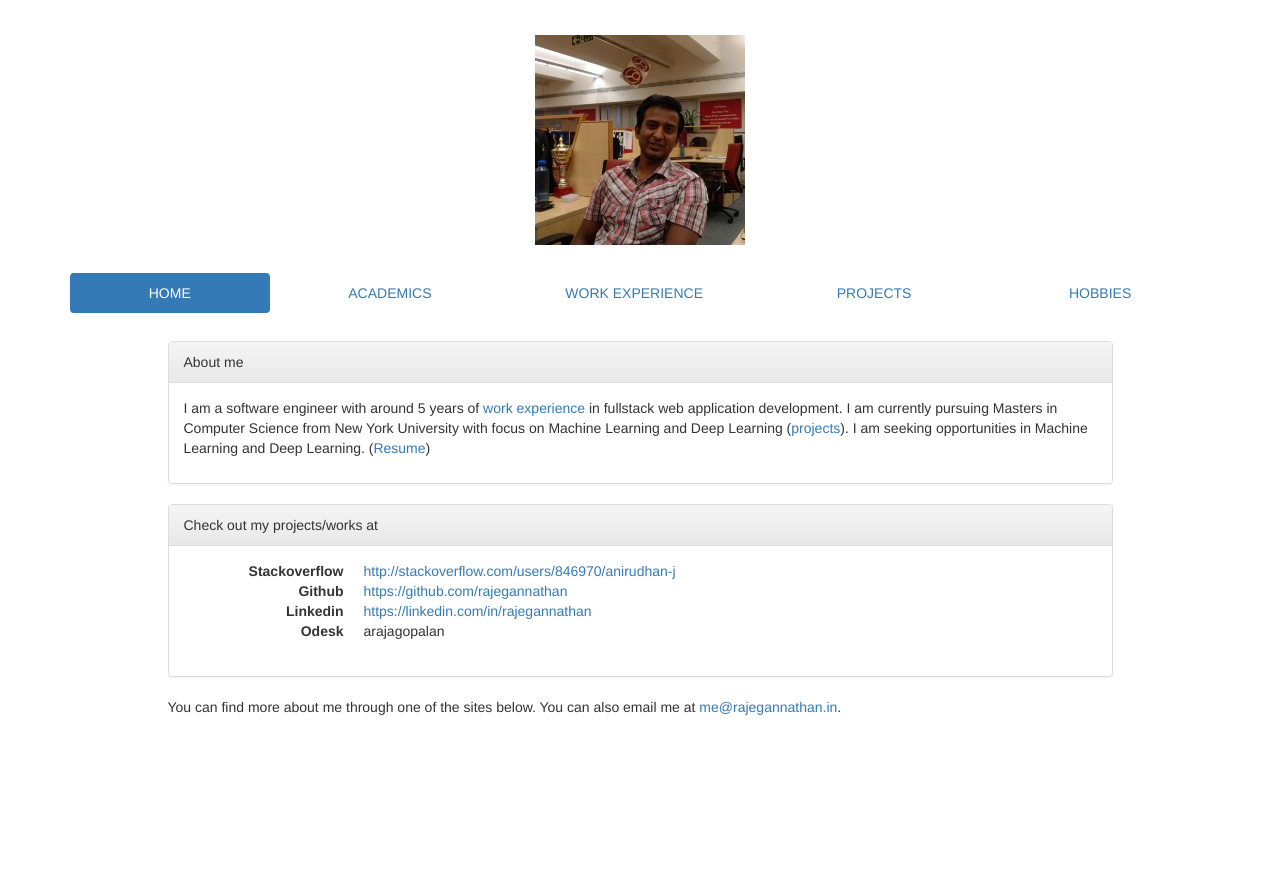
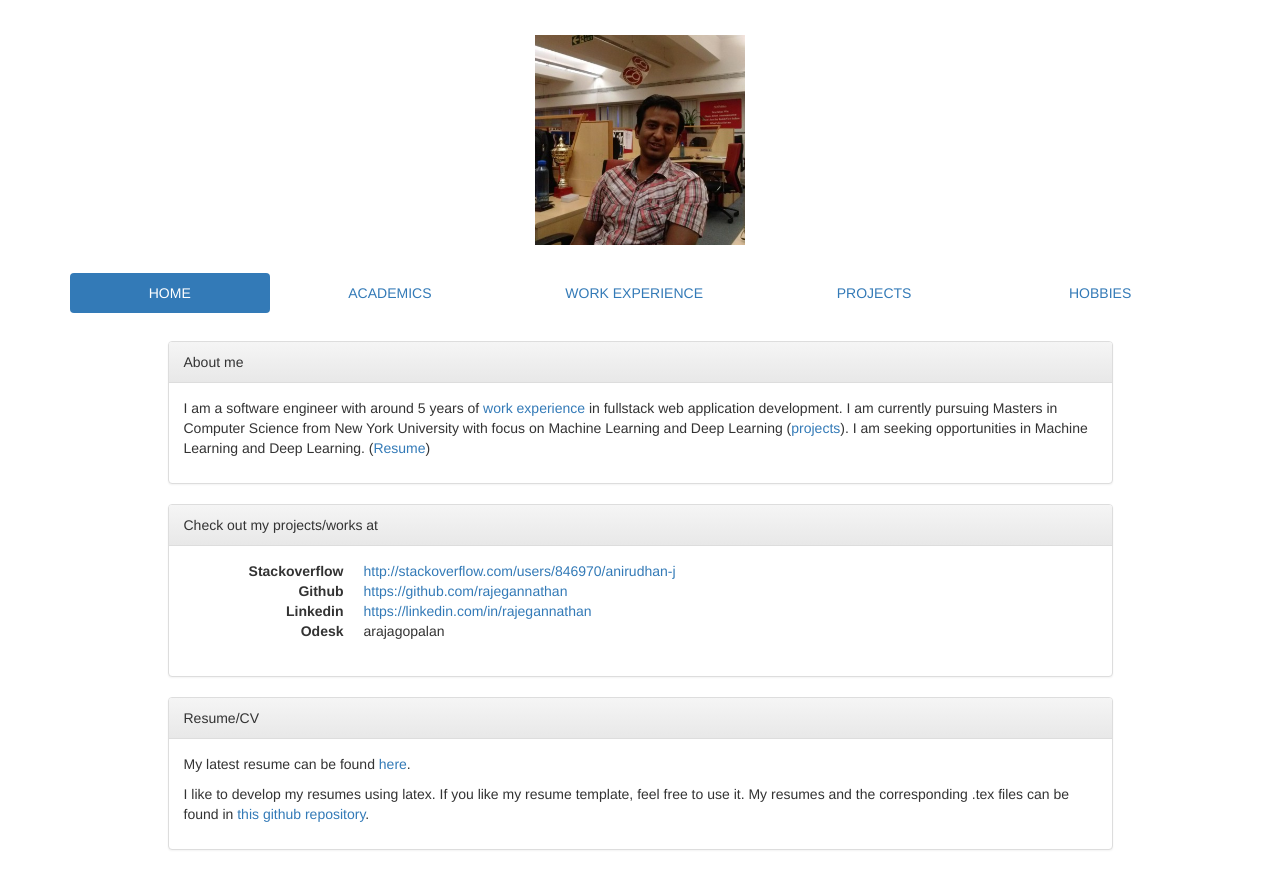
Before and after one commit to algorithmcardboard/rajegannathan.github.io, a plain HTML site: page index.html in a window 1280 px wide. Shown: the part 134-1004 px from the top of the page. Before the commit the page ends 861 px from the top, so only its background shows below. Drawn offline with nearby package versions, Linux system fonts and the light colour scheme.

Commit message:
minor changes

```diff
--- a/index.html
+++ b/index.html
@@ -68,10 +68,20 @@
                         </div>
                     </div>
 
-                    <p>
-                    You can find more about me through one of the sites below.  You can also email me at <a href="mailto:me@rajegannathan.in">me@rajegannathan.in</a>.
-                    </p>
+                    <div class="panel panel-default">
+                        <div class="panel-heading">
+                            Resume/CV
+                        </div>
 
+                        <div class="panel-body">
+                            <p>
+                                My latest resume can be found <a href="/uploads/resume.pdf" >here</a>.
+                            </p>
+                            <p>
+                                I like to develop my resumes using latex.  If you like my resume template, feel free to  use it.  My resumes and the corresponding .tex files can be found in <a href="https://github.com/rajegannathan/cv-resume">this github repository</a>.
+                            </p>
+                        </div>
+                    </div>
                 </div>
             </div>
         </div>
```
